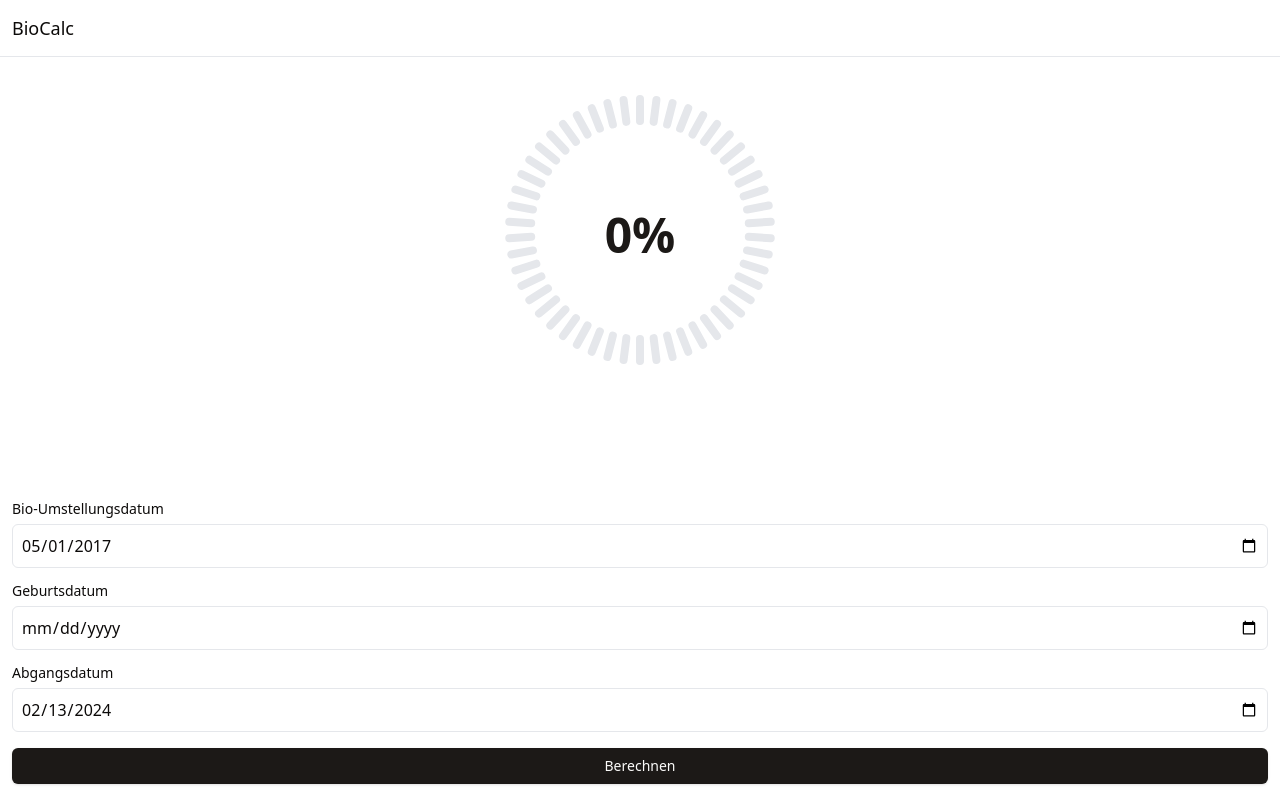
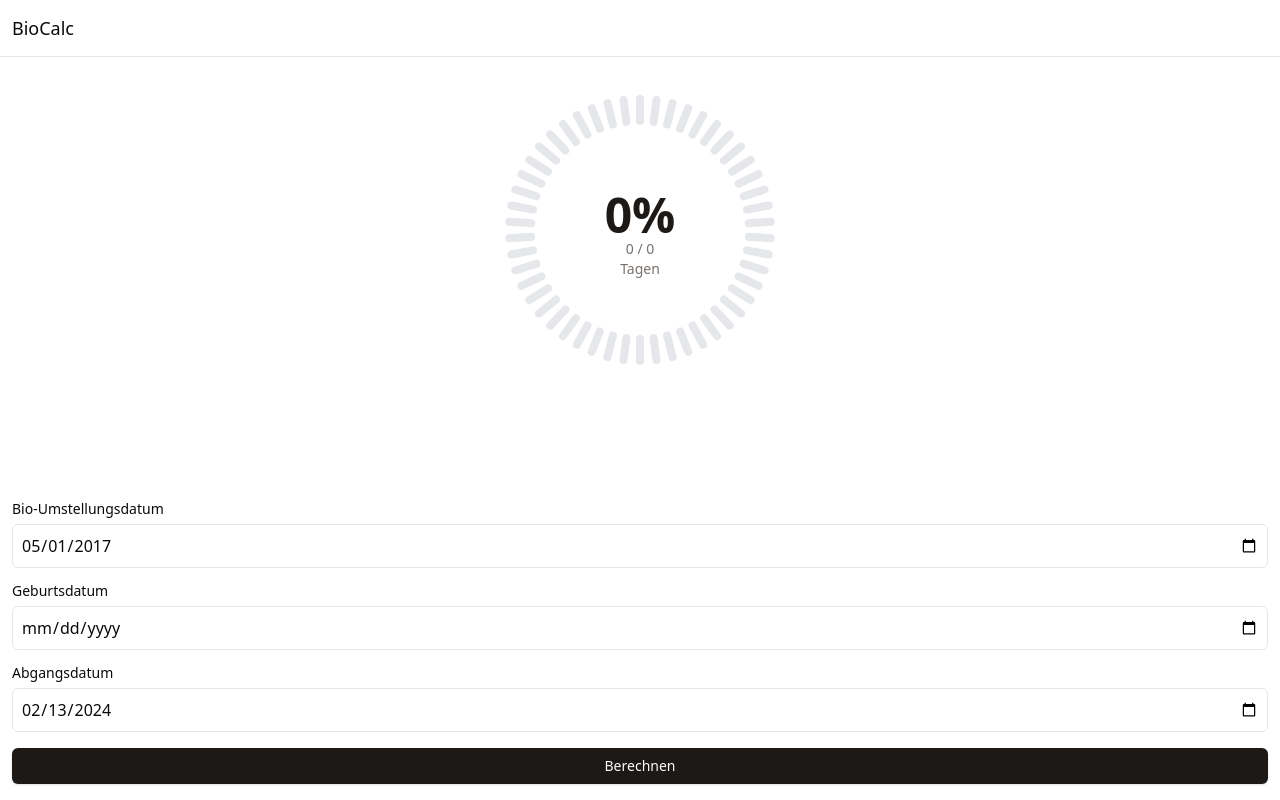
Before and after one commit to timzolleis/bio-calc, a React (Vite) app: page / in a window 1280 px wide. Built offline with nearby package versions, Linux system fonts and the light colour scheme.

Commit message:
fix(): minor fixes

```diff
--- a/package.json
+++ b/package.json
@@ -40,5 +40,6 @@
     "eslint-plugin-react-refresh": "^0.4.5",
     "typescript": "^5.2.2",
     "vite": "^5.1.0"
-  }
+  },
+  "packageManager": "yarn@4.1.0"
 }
--- a/src/App.tsx
+++ b/src/App.tsx
@@ -12,28 +12,33 @@ interface CalculatePercentageProps {
     switchDate: Date;
 }
 
-function calculatePercentage({birthDate, leaveDate, switchDate}: CalculatePercentageProps): number {
+function calculatePercentage({birthDate, leaveDate, switchDate}: CalculatePercentageProps) {
     const day = 1000 * 60 * 60 * 24;
-    const totalDaysLived = Math.round((leaveDate.getTime() - birthDate.getTime()) / day);
+    const totalDaysLived = Math.round((leaveDate.getTime() - birthDate.getTime()) / (day));
     const daysLivedBeforeSwitch = Math.round((switchDate.getTime() - birthDate.getTime()) / (day));
     const daysLivedAfterSwitch = totalDaysLived - daysLivedBeforeSwitch;
     //Get the percentage of days lived after the switch date
-    return (daysLivedAfterSwitch / totalDaysLived) * 100;
+    return {daysLivedAfterSwitch, totalDaysLived};
 
 }
 
 
+function App() {
+    const [totalDaysLived, setTotalDaysLived] = useState<number>(0);
+    const [daysLivedAfterSwitch, setDaysLivedAfterSwitch] = useState<number>(0);
 
+    const reset = () => {
+        setTotalDaysLived(0);
+        setDaysLivedAfterSwitch(0);
+    }
 
-function App() {
-    const [percentage, setPercentage] = useState<number >(0);
-
+    const percentage = daysLivedAfterSwitch / totalDaysLived * 100 || 0;
 
     return (
         <main className={"min-h-screen h-full"}>
             <Navbar/>
             <div className={"w-full flex justify-center mt-32"}>
-                <PercentageCounter percentage={percentage}/>
+                <PercentageCounter caption={`${daysLivedAfterSwitch} / ${totalDaysLived} Tagen`} percentage={percentage}/>
             </div>
             <main className={"px-3 py-4 w-full bottom-0 absolute"}>
                 <form className={"space-y-4"} onSubmit={(event) => {
@@ -42,22 +47,30 @@ function App() {
                     const birthDate = new Date(formData.get("birthDate") as string);
                     const leaveDate = new Date(formData.get("leaveDate") as string);
                     const switchDate = new Date(formData.get("switchDate") as string);
-                    const percentage = calculatePercentage({birthDate, leaveDate, switchDate});
-                    setPercentage(percentage > 100 ? 100 : percentage);
-
+                    const {daysLivedAfterSwitch, totalDaysLived} = calculatePercentage({
+                        birthDate,
+                        leaveDate,
+                        switchDate
+                    });
+                    setTotalDaysLived(totalDaysLived);
+                    setDaysLivedAfterSwitch(daysLivedAfterSwitch);
                 }}>
 
                     <div className={"grid gap-2"}>
                         <Label>Bio-Umstellungsdatum</Label>
-                        <input required={true} name={"switchDate"} defaultValue={"2017-05-01"} className={"p-2 rounded-md border"} type={"date"}/>
+                        <input required={true} name={"switchDate"} defaultValue={"2017-05-01"}
+                               className={"p-2 rounded-md border"} type={"date"}/>
                     </div>
                     <div className={"grid gap-2"}>
                         <Label>Geburtsdatum</Label>
-                        <input required={true} name={"birthDate"} className={"p-2 rounded-md border"} type={"date"}/>
+                        <input onChange={() => reset()} required={true} name={"birthDate"}
+                               className={"p-2 rounded-md border"} type={"date"}/>
                     </div>
                     <div className={"grid gap-2"}>
                         <Label>Abgangsdatum</Label>
-                        <input required={true} name={"leaveDate"} defaultValue={new Date().toISOString().substring(0, 10)} className={"p-2 rounded-md border"} type={"date"}/>
+                        <input required={true} name={"leaveDate"}
+                               defaultValue={new Date().toISOString().substring(0, 10)}
+                               className={"p-2 rounded-md border"} type={"date"}/>
                     </div>
                     <Button className={"w-full"}>Berechnen</Button>
                 </form>
@@ -66,8 +79,6 @@ function App() {
             </main>
 
 
-
-
         </main>
     )
 }
--- a/src/components/percentage-counter.tsx
+++ b/src/components/percentage-counter.tsx
@@ -3,7 +3,7 @@ import {useMotionValue, useSpring} from "framer-motion";
 import {useEffect, useState} from "react";
 
 
-export const PercentageCounter = ({percentage}: { percentage: number, minimum?: number }) => {
+export const PercentageCounter = ({percentage, caption}: { percentage: number, caption: string }) => {
     const bars = Array(50).fill("");
     const times = 360 / bars.length
     const size = 100;
@@ -64,6 +64,7 @@ export const PercentageCounter = ({percentage}: { percentage: number, minimum?:
                 </div>
                 <div className={"absolute  top-1/2 left-1/2 -translate-x-1/2 -translate-y-1/2"}>
                     <p className={" text-primary font-semibold text-5xl"}>{current}%</p>
+                    <p className={"text-sm text-center text-muted-foreground"}>{caption}</p>
                 </div>
             </div>
         </>
```
Also changed, not shown: .yarnrc.yml (added), 1 other file (tests, documents, lock files or other folders).
